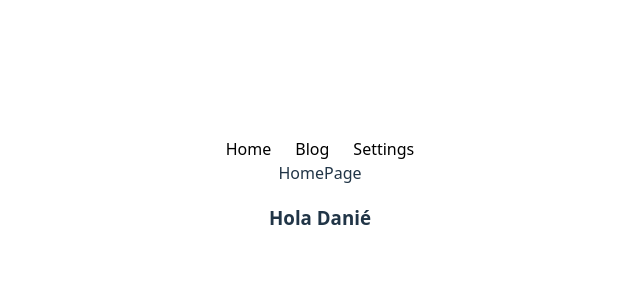
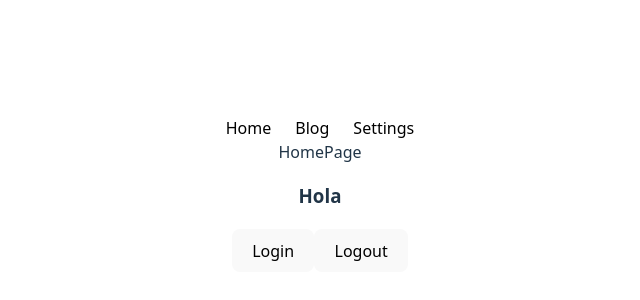
Before and after one commit to danielrs89/my-proyect, a React (Vite) app: page / in a window 1280 px wide. Shown: the part 206-506 px from the top of the page, without its empty margins (320-960 px from the left). Built offline with nearby package versions, Linux system fonts and the light colour scheme.

Commit message:
login logout

```diff
--- a/src/contexts/user.context.jsx
+++ b/src/contexts/user.context.jsx
@@ -5,13 +5,26 @@
 const UserContext = createContext();
 
 function UserProviderWrapper(props) {
-    const [user, setUser] = useState("Danié");
-    return(
-        <UserContext.Provider value={{user, setUser}}>
+    const [user, setUser] = useState(null);
+    const userData = {
+        name: "Danié",
+        email: "danie@gmail.com",
+        isAdmin: true
+      }
+
+      const login = () =>{
+        setUser(userData);
+      }
+      const logout = () =>{
+        setUser(null);
+      }
+
+
+    return (
+        <UserContext.Provider value={{ user, login, logout }}>
             {props.children}
         </UserContext.Provider>
     )
-
 }
 
-export {UserContext, UserProviderWrapper}
+export { UserContext, UserProviderWrapper }
--- a/src/pages/HomePage.jsx
+++ b/src/pages/HomePage.jsx
@@ -4,13 +4,23 @@
 
 function HomePage() {
 
-  const {user, serUser} = useContext(UserContext)
+  const { user, login, logout } = useContext(UserContext);
+
+
   return (
     <>
-      <NavComponent/>
+      <NavComponent />
       <div>HomePage</div>
-      <h3>Hola {user} </h3>
+      <h3>Hola{user && (
+        <span>
+          {user.name}
+          <br />
+          {user.email}
+        </span>
+      )} </h3>
 
+      <button onClick={() => login()}>Login</button>
+      <button onClick={() => logout()}>Logout</button>
     </>
   )
 }
--- a/src/pages/SettingsPage.jsx
+++ b/src/pages/SettingsPage.jsx
@@ -1,16 +1,22 @@
-import { useState } from "react"
+import { useContext } from "react"
 import NavComponent from "../components/NavComponent"
 import { Navigate } from "react-router-dom";
+import { UserContext } from "../contexts/user.context";
 
 function SettingsPage() {
 
-  const [login, setLogin] = useState(false);
+  // const [login, setLogin] = useState(false);
+  const {user} = useContext(UserContext);
 
-  if (!login) {
+
+
+  // if (!login) {
+  //   return <Navigate to={"/error"}/>
+  // }
+  if (!user?.isAdmin) {
     return <Navigate to={"/error"}/>
   }
   return (
-
     <>
       <NavComponent />
       <div>SettingsPage</div>
```
